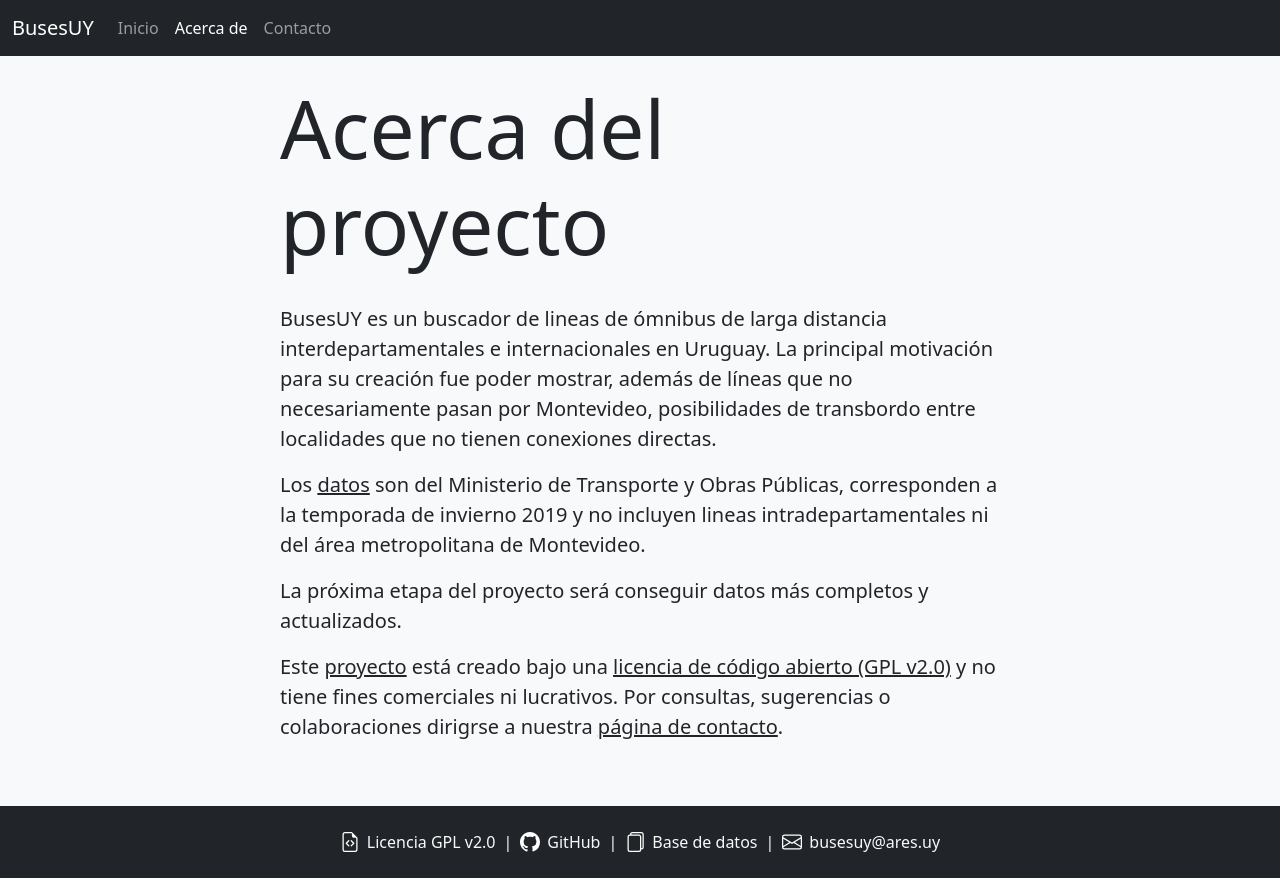
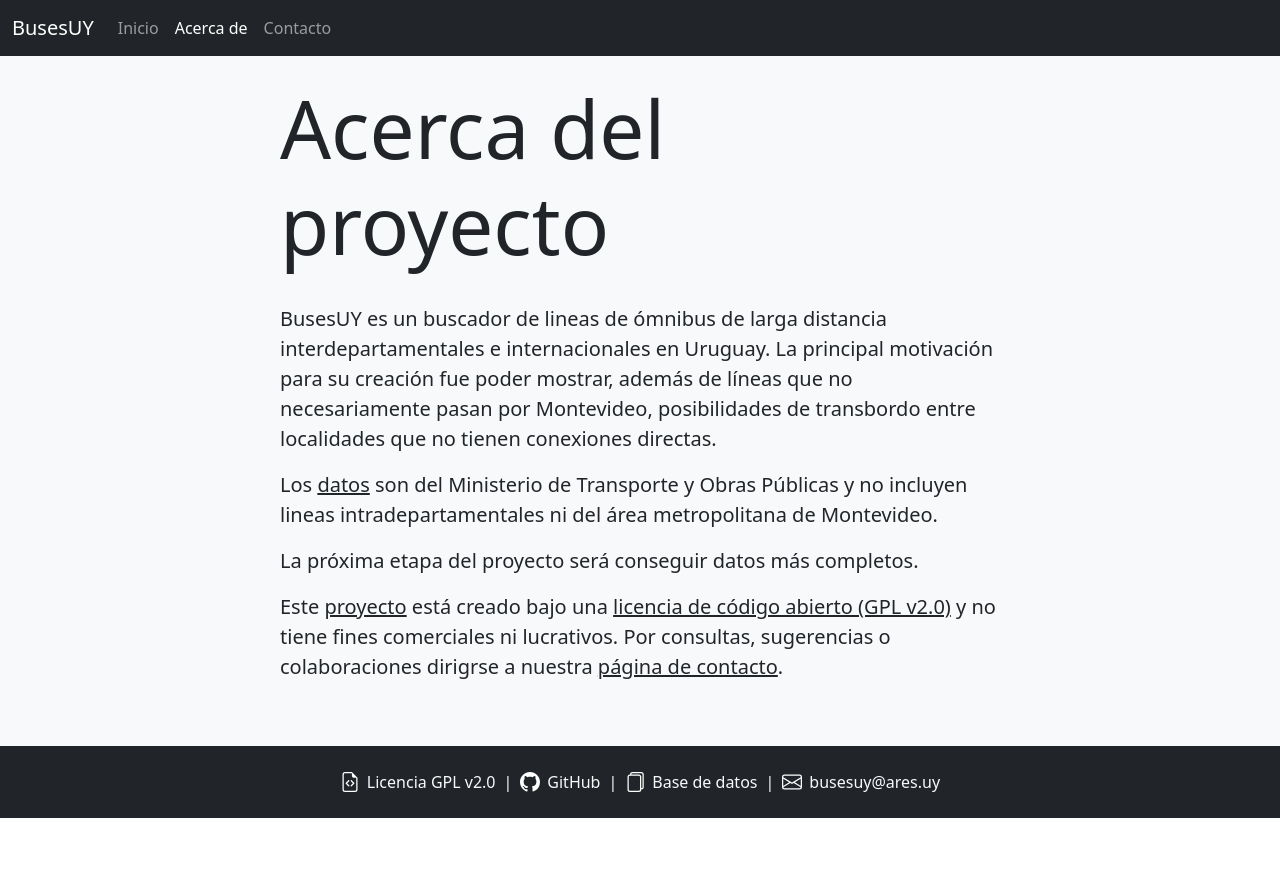
Before and after one commit to ferares/busesuy-frontend, an Angular app: page /proyecto in a window 1280 px wide. After the commit the page ends 818 px from the top, so only its background shows below. Built offline with nearby package versions, Linux system fonts and the light colour scheme; what ng-hcaptcha would draw is missing.

Commit message:
Update about Update home warning

```diff
--- a/src/app/components/views/about/about.component.html
+++ b/src/app/components/views/about/about.component.html
@@ -17,13 +17,12 @@
         <p>
           Los
           <a class="link-dark" href="https://catalogodatos.gub.uy/dataset/ministerio-de-transporte-y-obras-publicas-horarios-interdepartamentales-omnibus" target="_blank" rel="noreferrer">
-          datos</a> son del Ministerio de Transporte y Obras Públicas,
-          corresponden a la temporada de invierno 2019 y no incluyen lineas
-          intradepartamentales ni del área metropolitana de Montevideo.
+          datos</a> son del Ministerio de Transporte y Obras Públicas y no
+          incluyen lineas intradepartamentales ni del área metropolitana de
+          Montevideo.
         </p>
         <p>
-          La próxima etapa del proyecto será conseguir datos más completos y
-          actualizados.
+          La próxima etapa del proyecto será conseguir datos más completos.
         </p>
         <p>
           Este
--- a/src/app/components/views/home/home.component.html
+++ b/src/app/components/views/home/home.component.html
@@ -78,10 +78,11 @@
               <div class="col-12">
                 <alert type="warning" [dismissible]="true" class="mb-0">
                   <div class="d-flex align-items-center">
-                    <img src="assets/imgs/danger.svg" width="32" height="32" class="flex-shrink-0 me-2" alt="">
+                    <img src="assets/imgs/shield.svg" width="32" height="32" class="flex-shrink-0 me-2" alt="">
                     <span>
-                      Los datos son de 2019. Verifíquelos en cada caso con las
-                      compañías.
+                      Dada la situación sanitaria por COVID-19 estos datos están
+                      sujetos a cambios sin previo aviso. Verifíquelos en cada
+                      caso con las compañías.
                     </span>
                   </div>
                 </alert>
```
Also changed, not shown: src/assets/imgs/shield.svg (added).
